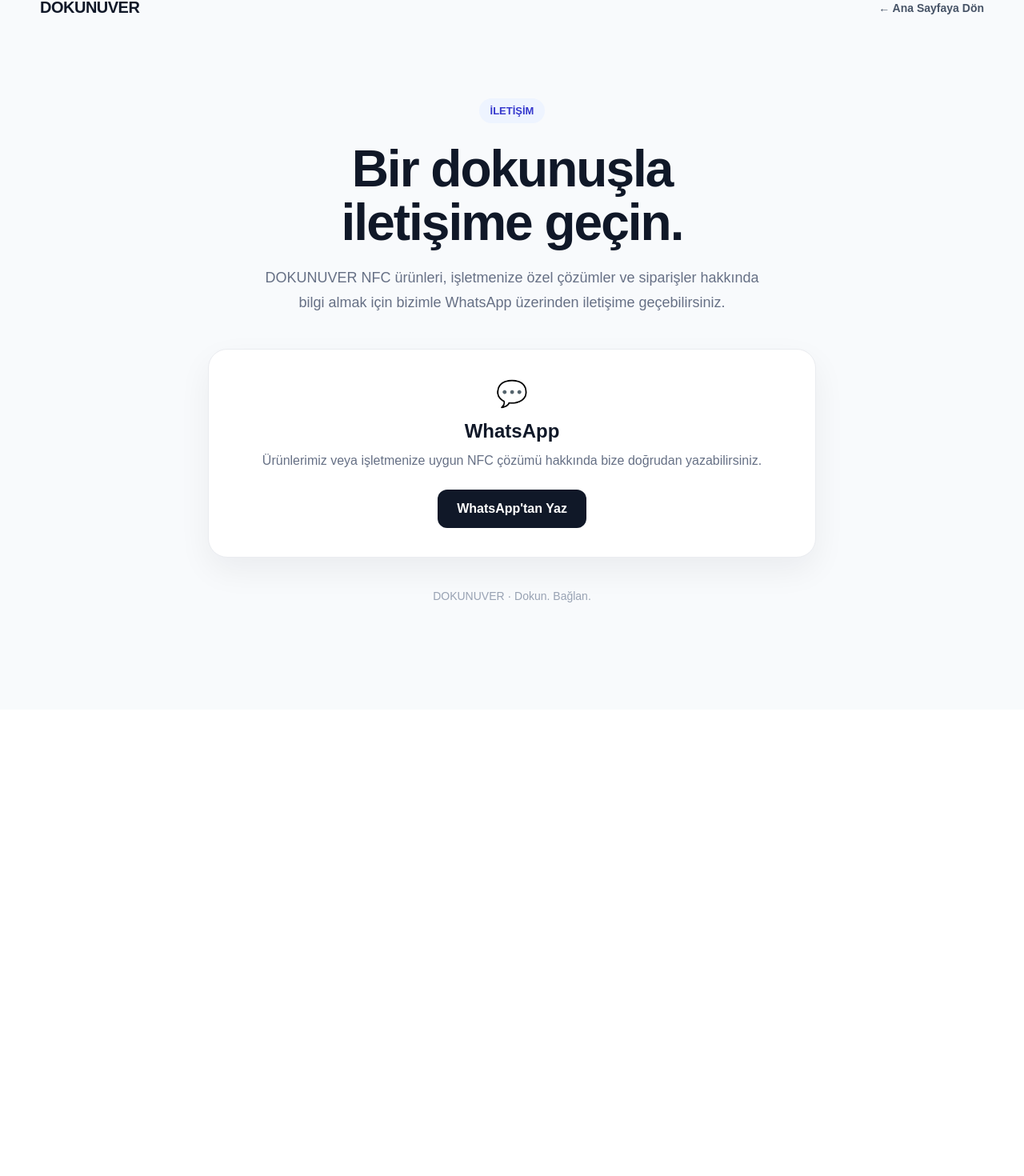
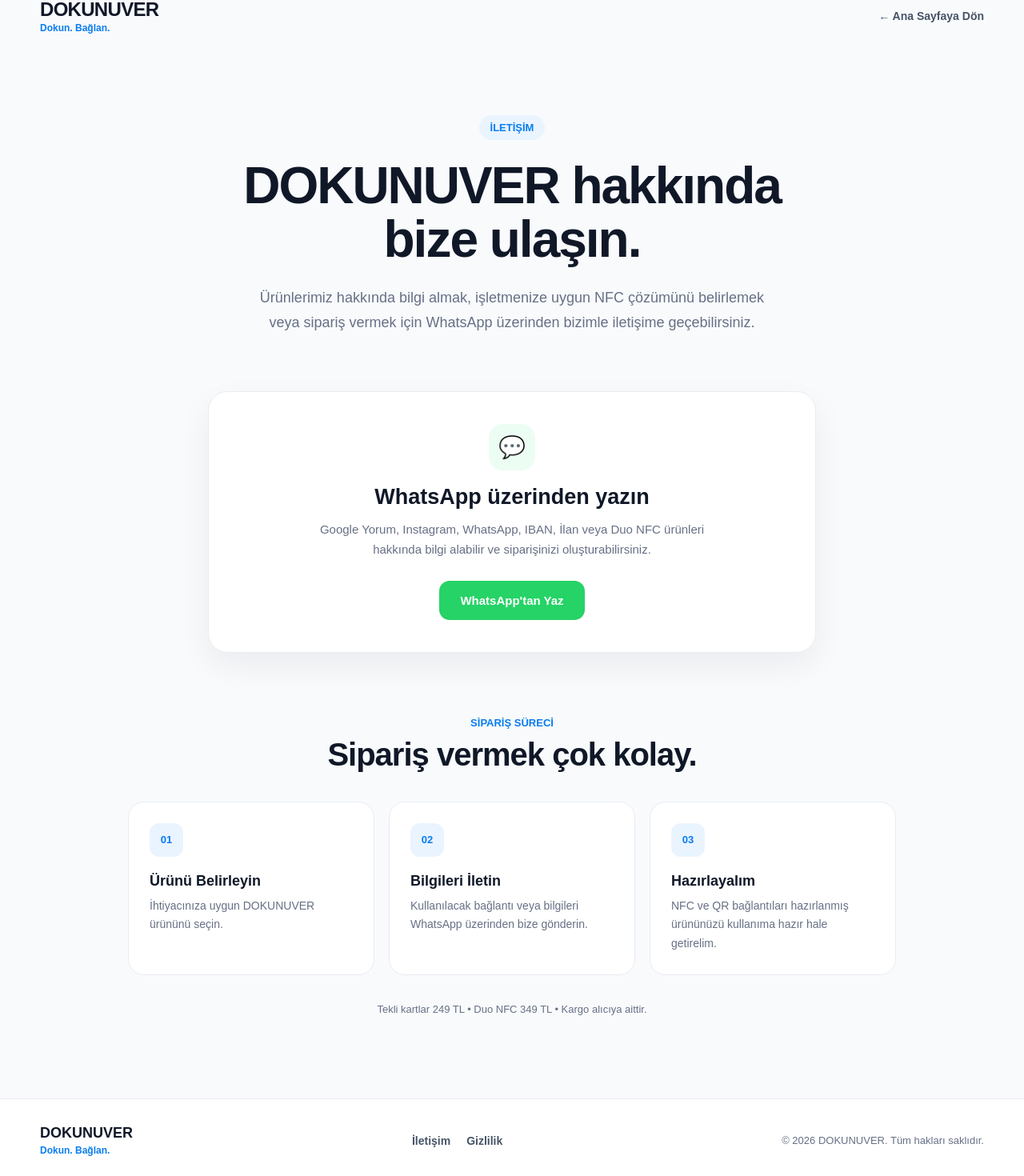
Before and after one commit to temurtasyucel-ops/dokunuver-Web, a Next.js app: page /iletisim in a window 1280 px wide. Shown: the part 24-1494 px from the top of the page at 80% size. Before the commit the page ends 911 px from the top, so only its background shows below. Built offline with nearby package versions, Linux system fonts and the light colour scheme.

Commit message:
Update page.js

```diff
--- a/app/iletisim/page.js
+++ b/app/iletisim/page.js
@@ -1,7 +1,7 @@
 export const metadata = {
-  title: "İletişim",
+  title: "İletişim | DOKUNUVER",
   description:
-    "DOKUNUVER ile iletişime geçin. NFC ürünleri, işletmenize özel çözümler ve siparişler hakkında bilgi alın.",
+    "DOKUNUVER NFC ürünleri, işletmenize özel çözümler ve siparişler hakkında bilgi almak için bizimle iletişime geçin.",
 };
 
 export default function IletisimPage() {
@@ -29,47 +29,64 @@
         <a
           href="/"
           style={{
+            textDecoration: "none",
             color: "#101828",
-            textDecoration: "none",
-            fontSize: "20px",
-            fontWeight: "800",
-            letterSpacing: "-0.5px",
           }}
         >
-          DOKUNUVER
+          <div
+            style={{
+              fontSize: "24px",
+              fontWeight: "900",
+              letterSpacing: "-0.7px",
+            }}
+          >
+            DOKUNUVER
+          </div>
+
+          <div
+            style={{
+              fontSize: "12px",
+              color: "#087cf0",
+              fontWeight: "700",
+              marginTop: "2px",
+            }}
+          >
+            Dokun. Bağlan.
+          </div>
         </a>
 
         <a
-          href="/#urunler"
+          href="/"
           style={{
             color: "#475467",
             textDecoration: "none",
             fontSize: "14px",
-            fontWeight: "600",
+            fontWeight: "700",
+            whiteSpace: "nowrap",
           }}
         >
           ← Ana Sayfaya Dön
         </a>
       </header>
 
-      {/* CONTENT */}
+      {/* HERO */}
       <section
         style={{
-          maxWidth: "760px",
+          maxWidth: "820px",
           margin: "0 auto",
-          padding: "80px 24px 120px",
+          padding: "80px 24px 70px",
           textAlign: "center",
         }}
       >
         <div
           style={{
             display: "inline-block",
-            background: "#eef4ff",
-            color: "#3538cd",
+            background: "#eaf4ff",
+            color: "#087cf0",
             padding: "8px 14px",
             borderRadius: "999px",
             fontSize: "13px",
-            fontWeight: "700",
+            fontWeight: "800",
             marginBottom: "24px",
           }}
         >
@@ -78,45 +95,62 @@
 
         <h1
           style={{
-            margin: "0 0 20px",
+            margin: "0",
             fontSize: "clamp(38px, 7vw, 64px)",
             lineHeight: "1.05",
             letterSpacing: "-2px",
           }}
         >
-          Bir dokunuşla
+          DOKUNUVER hakkında
           <br />
-          iletişime geçin.
+          bize ulaşın.
         </h1>
 
         <p
           style={{
-            maxWidth: "620px",
-            margin: "0 auto",
+            maxWidth: "640px",
+            margin: "24px auto 0",
             color: "#667085",
             fontSize: "18px",
             lineHeight: "1.7",
           }}
         >
-          DOKUNUVER NFC ürünleri, işletmenize özel çözümler ve siparişler
-          hakkında bilgi almak için bizimle WhatsApp üzerinden iletişime
-          geçebilirsiniz.
+          Ürünlerimiz hakkında bilgi almak, işletmenize uygun NFC
+          çözümünü belirlemek veya sipariş vermek için WhatsApp
+          üzerinden bizimle iletişime geçebilirsiniz.
         </p>
+      </section>
 
+      {/* WHATSAPP */}
+      <section
+        style={{
+          maxWidth: "760px",
+          margin: "0 auto",
+          padding: "0 24px 60px",
+        }}
+      >
         <div
           style={{
-            marginTop: "42px",
-            padding: "36px 28px",
+            padding: "40px 28px",
             background: "#ffffff",
             border: "1px solid #eaecf0",
             borderRadius: "24px",
             boxShadow: "0 16px 40px rgba(16,24,40,0.06)",
+            textAlign: "center",
           }}
         >
           <div
             style={{
-              fontSize: "32px",
-              marginBottom: "14px",
+              width: "58px",
+              height: "58px",
+              margin: "0 auto 18px",
+              borderRadius: "18px",
+              background: "#ecfdf3",
+              color: "#067647",
+              display: "flex",
+              alignItems: "center",
+              justifyContent: "center",
+              fontSize: "27px",
             }}
           >
             💬
@@ -124,22 +158,25 @@
 
           <h2
             style={{
-              margin: "0 0 10px",
-              fontSize: "24px",
+              margin: "0 0 12px",
+              fontSize: "27px",
             }}
           >
-            WhatsApp
+            WhatsApp üzerinden yazın
           </h2>
 
           <p
             style={{
-              margin: "0 auto 24px",
+              maxWidth: "540px",
+              margin: "0 auto 26px",
               color: "#667085",
-              lineHeight: "1.6",
+              fontSize: "15px",
+              lineHeight: "1.7",
             }}
           >
-            Ürünlerimiz veya işletmenize uygun NFC çözümü hakkında bize
-            doğrudan yazabilirsiniz.
+            Google Yorum, Instagram, WhatsApp, IBAN, İlan veya Duo NFC
+            ürünleri hakkında bilgi alabilir ve siparişinizi
+            oluşturabilirsiniz.
           </p>
 
           <a
@@ -148,28 +185,236 @@
             rel="noopener noreferrer"
             style={{
               display: "inline-block",
-              background: "#101828",
+              background: "#25D366",
               color: "#ffffff",
-              padding: "15px 24px",
-              borderRadius: "12px",
+              padding: "16px 26px",
+              borderRadius: "13px",
               textDecoration: "none",
-              fontWeight: "700",
+              fontSize: "15px",
+              fontWeight: "800",
             }}
           >
-            WhatsApp'tan Yaz
+            WhatsApp&apos;tan Yaz
           </a>
         </div>
+      </section>
 
-        <p
+      {/* SÜREÇ */}
+      <section
+        style={{
+          maxWidth: "960px",
+          margin: "0 auto",
+          padding: "20px 24px 100px",
+        }}
+      >
+        <div
           style={{
-            marginTop: "40px",
-            color: "#98a2b3",
-            fontSize: "14px",
+            textAlign: "center",
+            marginBottom: "36px",
           }}
         >
-          DOKUNUVER · Dokun. Bağlan.
-        </p>
+          <div
+            style={{
+              color: "#087cf0",
+              fontSize: "13px",
+              fontWeight: "800",
+              marginBottom: "10px",
+            }}
+          >
+            SİPARİŞ SÜRECİ
+          </div>
+
+          <h2
+            style={{
+              margin: 0,
+              fontSize: "clamp(28px, 5vw, 40px)",
+              letterSpacing: "-1px",
+            }}
+          >
+            Sipariş vermek çok kolay.
+          </h2>
+        </div>
+
+        <div
+          style={{
+            display: "grid",
+            gridTemplateColumns:
+              "repeat(auto-fit, minmax(220px, 1fr))",
+            gap: "18px",
+          }}
+        >
+          <StepCard
+            number="01"
+            title="Ürünü Belirleyin"
+            description="İhtiyacınıza uygun DOKUNUVER ürününü seçin."
+          />
+
+          <StepCard
+            number="02"
+            title="Bilgileri İletin"
+            description="Kullanılacak bağlantı veya bilgileri WhatsApp üzerinden bize gönderin."
+          />
+
+          <StepCard
+            number="03"
+            title="Hazırlayalım"
+            description="NFC ve QR bağlantıları hazırlanmış ürününüzü kullanıma hazır hale getirelim."
+          />
+        </div>
+
+        <div
+          style={{
+            marginTop: "32px",
+            textAlign: "center",
+            color: "#667085",
+            fontSize: "13px",
+            lineHeight: "1.7",
+          }}
+        >
+          Tekli kartlar 249 TL • Duo NFC 349 TL • Kargo alıcıya aittir.
+        </div>
       </section>
+
+      {/* FOOTER */}
+      <footer
+        style={{
+          background: "#ffffff",
+          borderTop: "1px solid #eaecf0",
+          padding: "32px 24px",
+        }}
+      >
+        <div
+          style={{
+            maxWidth: "1180px",
+            margin: "0 auto",
+            display: "flex",
+            justifyContent: "space-between",
+            alignItems: "center",
+            gap: "20px",
+            flexWrap: "wrap",
+          }}
+        >
+          <a
+            href="/"
+            style={{
+              textDecoration: "none",
+            }}
+          >
+            <div
+              style={{
+                fontSize: "18px",
+                fontWeight: "900",
+                color: "#101828",
+              }}
+            >
+              DOKUNUVER
+            </div>
+
+            <div
+              style={{
+                marginTop: "4px",
+                fontSize: "12px",
+                fontWeight: "700",
+                color: "#087cf0",
+              }}
+            >
+              Dokun. Bağlan.
+            </div>
+          </a>
+
+          <div
+            style={{
+              display: "flex",
+              gap: "20px",
+              flexWrap: "wrap",
+            }}
+          >
+            <a
+              href="/iletisim"
+              style={{
+                color: "#475467",
+                textDecoration: "none",
+                fontSize: "14px",
+                fontWeight: "600",
+              }}
+            >
+              İletişim
+            </a>
+
+            <a
+              href="/gizlilik"
+              style={{
+                color: "#475467",
+                textDecoration: "none",
+                fontSize: "14px",
+                fontWeight: "600",
+              }}
+            >
+              Gizlilik
+            </a>
+          </div>
+
+          <div
+            style={{
+              fontSize: "13px",
+              color: "#667085",
+            }}
+          >
+            © 2026 DOKUNUVER. Tüm hakları saklıdır.
+          </div>
+        </div>
+      </footer>
     </main>
   );
 }
+
+function StepCard({ number, title, description }) {
+  return (
+    <div
+      style={{
+        background: "#ffffff",
+        border: "1px solid #eaecf0",
+        borderRadius: "20px",
+        padding: "26px",
+      }}
+    >
+      <div
+        style={{
+          width: "42px",
+          height: "42px",
+          borderRadius: "12px",
+          background: "#eaf4ff",
+          color: "#087cf0",
+          display: "flex",
+          alignItems: "center",
+          justifyContent: "center",
+          fontSize: "13px",
+          fontWeight: "900",
+          marginBottom: "20px",
+        }}
+      >
+        {number}
+      </div>
+
+      <h3
+        style={{
+          margin: "0 0 9px",
+          fontSize: "18px",
+        }}
+      >
+        {title}
+      </h3>
+
+      <p
+        style={{
+          margin: 0,
+          color: "#667085",
+          fontSize: "14px",
+          lineHeight: "1.7",
+        }}
+      >
+        {description}
+      </p>
+    </div>
+  );
+}
```
